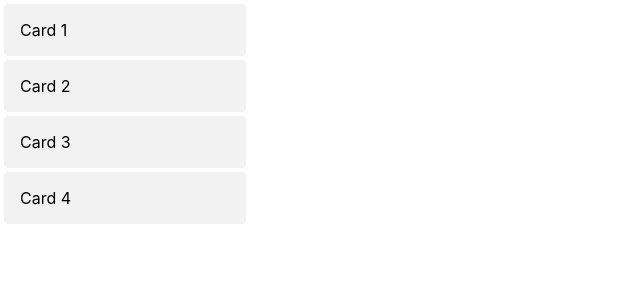
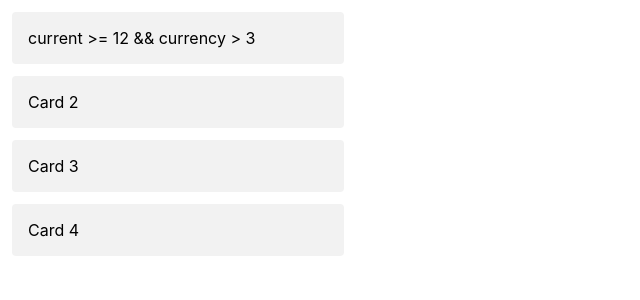
Before and after one commit to EdwinDeveloper/businessRulesAdministrator, a React (Create React App) app in the folder rule-dash-service/: page / in a window 1280 px wide. Shown: the top 300 px of the page, without its empty margins (0-640 px from the left). Built offline with nearby package versions, Linux system fonts and the light colour scheme.

Commit message:
proyect structure

```diff
--- a/rule-dash-service/src/App.tsx
+++ b/rule-dash-service/src/App.tsx
@@ -1,72 +1,9 @@
-import React, { useState } from 'react';
-import { DndProvider, useDrag, useDrop } from 'react-dnd';
-import { HTML5Backend } from 'react-dnd-html5-backend';
+import React, { FC } from 'react';
+import { RuleCardListComponent } from './components/RuleCart/RuleCardList'
 
-interface Card {
-  id: string;
-  content: string;
-}
-
-// Sample initial card data
-const initialCards: Card[] = [
-  { id: '1', content: 'Card 1' },
-  { id: '2', content: 'Card 2' },
-  { id: '3', content: 'Card 3' },
-  { id: '4', content: 'Card 4' }
-];
-
-// Draggable Card component
-const CardComponent: React.FC<{ card: Card; index: number; moveCard: (dragIndex: number, hoverIndex: number) => void }> = ({ card, index, moveCard }) => {
-  const [, ref] = useDrag({
-    type: 'CARD',
-    item: { index },
-  });
-
-  const [, drop] = useDrop({
-    accept: 'CARD',
-    hover(item: { index: number }) {
-      if (item.index !== index) {
-        moveCard(item.index, index);
-        item.index = index; // Update the dragged item's index
-      }
-    },
-  });
-
+const App: FC = () => {
   return (
-    <div
-      ref={(node) => ref(drop(node))}
-      style={{
-        padding: '16px',
-        margin: '4px',
-        backgroundColor: '#f2f2f2',
-        borderRadius: '4px',
-        cursor: 'move'
-      }}
-    >
-      {card.content}
-    </div>
-  );
-};
-
-// Main App component
-const App: React.FC = () => {
-  const [cards, setCards] = useState<Card[]>(initialCards);
-
-  const moveCard = (dragIndex: number, hoverIndex: number) => {
-    const updatedCards = [...cards];
-    const [removed] = updatedCards.splice(dragIndex, 1);
-    updatedCards.splice(hoverIndex, 0, removed);
-    setCards(updatedCards);
-  };
-
-  return (
-    <DndProvider backend={HTML5Backend}>
-      <div className="card-list" style={{ width: '250px', minHeight: '300px' }}>
-        {cards.map((card, index) => (
-          <CardComponent key={card.id} card={card} index={index} moveCard={moveCard} />
-        ))}
-      </div>
-    </DndProvider>
+    <RuleCardListComponent/>
   );
 };
 
--- /dev/null
+++ b/rule-dash-service/src/components/RuleCart/RuleCardList.tsx
@@ -0,0 +1,34 @@
+import React, { FC, useState } from 'react'
+import { RuleCard } from './../../models/Elements';
+import { HTML5Backend } from 'react-dnd-html5-backend';
+import { DndProvider } from 'react-dnd';
+import { RuleCardComponent } from './RuleCart';
+
+const initialCards: RuleCard[] = [
+    { id: '1', content: 'current >= 12 && currency > 3' },
+    { id: '2', content: 'Card 2' },
+    { id: '3', content: 'Card 3' },
+    { id: '4', content: 'Card 4' }
+  ];
+
+export const RuleCardListComponent: FC = () => {
+
+    const [cards, setCards] = useState<RuleCard[]>(initialCards);
+
+    const moveCard = (dragIndex: number, hoverIndex: number) => {
+        const updatedCards = [...cards];
+        const [removed] = updatedCards.splice(dragIndex, 1);
+        updatedCards.splice(hoverIndex, 0, removed);
+        setCards(updatedCards);
+      };
+
+      return (
+        <DndProvider backend={HTML5Backend}>
+          <div className="card-list" style={{ width: '250px', minHeight: '300px' }}>
+            {cards.map((card, index) => (
+              <RuleCardComponent key={card.id} card={card} index={index} moveCard={moveCard} />
+            ))}
+          </div>
+        </DndProvider>
+      );
+}
--- /dev/null
+++ b/rule-dash-service/src/components/RuleCart/RuleCart.tsx
@@ -0,0 +1,43 @@
+import React, { FC } from 'react';
+import { RuleCard } from '../../models/Elements';
+import { useDrag, useDrop } from 'react-dnd';
+
+export const RuleCardComponent: FC<{
+        card: RuleCard;
+        index: number;
+        moveCard: (
+            dragIndex: number,
+            hoverIndex: number
+        ) => void }
+    > = ({ card, index, moveCard }) => {
+    const [, ref] = useDrag({
+      type: 'CARD',
+      item: { index },
+    });
+
+    const [, drop] = useDrop({
+      accept: 'CARD',
+      hover(item: { index: number }) {
+        if (item.index !== index) {
+          moveCard(item.index, index);
+          item.index = index;
+        }
+      },
+    });
+
+    return (
+      <div
+        ref={(node) => ref(drop(node))}
+        style={{
+            width: '300px',
+            padding: '16px',
+            margin: '12px',
+            backgroundColor: '#f2f2f2',
+            borderRadius: '4px',
+            cursor: 'move'
+        }}
+      >
+        {card.content}
+      </div>
+    );
+  };
--- /dev/null
+++ b/rule-dash-service/src/models/Elements.tsx
@@ -0,0 +1,4 @@
+export interface RuleCard {
+    id: string;
+    content: string;
+  }
```
